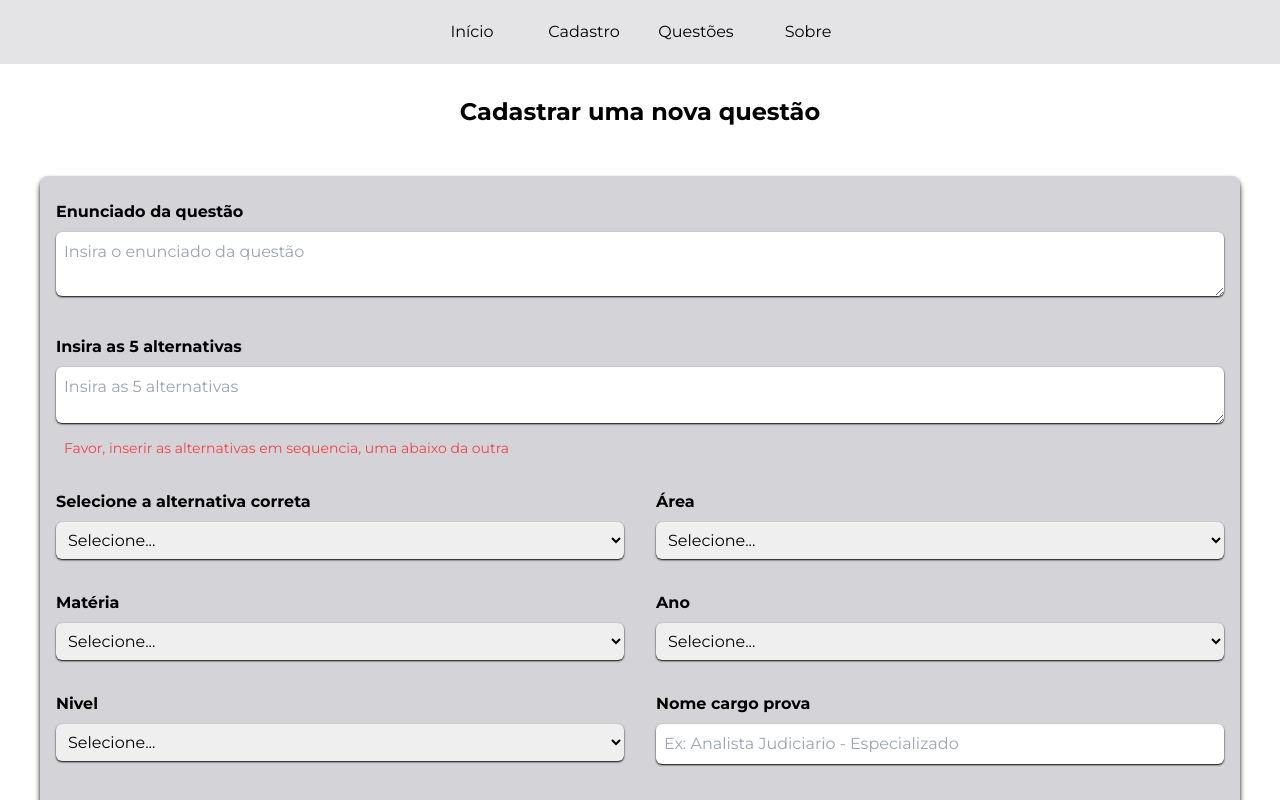
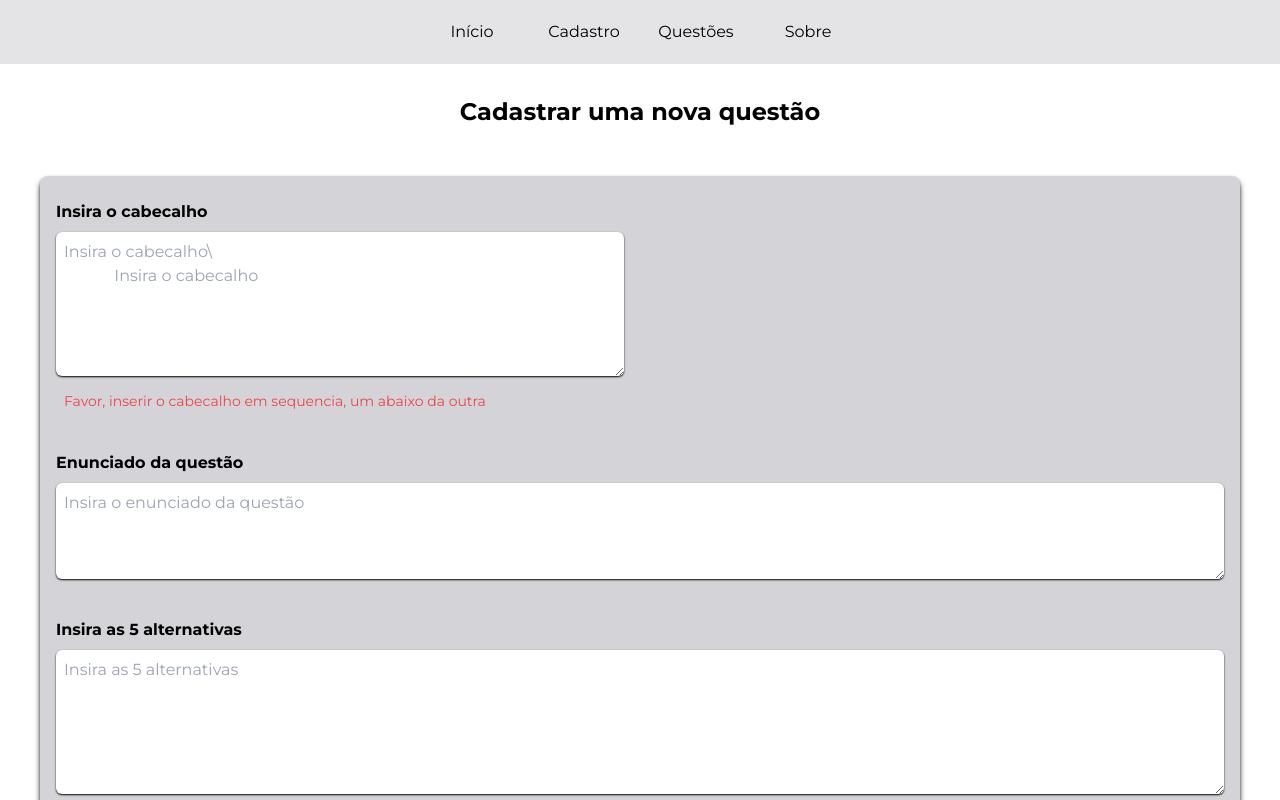
Before and after one commit to oliveirait/qeleva, a Next.js app: page /cadastro in a window 1280 px wide. Shown: the top 800 px of the page. Built offline with nearby package versions, Linux system fonts and the light colour scheme.

Commit message:
refactor: add easy register

```diff
--- a/src/app/cadastro/page.tsx
+++ b/src/app/cadastro/page.tsx
@@ -87,8 +87,11 @@ export default function Cadastro () {
   const [cargo, setCargo] = React.useState('')
   const [nomeprova, setNomeProva] = React.useState('')
   const optionsQuestions = [a1, a2, a3, a4, a5]
+
+  const [head, setHead] = React.useState('')
   const [questions, setQuestions] = React.useState('')
   const [message, setMessage] = React.useState(false)
+  const [message2, setMessage2] = React.useState(false)
 
 
  {/*  const addQuestions = async (e: any) => {
@@ -219,6 +222,23 @@ export default function Cadastro () {
     }
   }, [questions])
 
+  React.useEffect(() => {
+    if (head.trim().length > 0) {
+      const separated = head.split('\n')
+
+      if (separated.length === 4) {
+        setMessage2(true)
+        setNomeProva(separated[0])
+        setCargo(separated[1])
+        setNivel(separated[2])
+        setAno(separated[3])
+      } else {
+        setMessage2(false)
+      }
+
+    }
+  }, [head])
+
   return (
 
     <div className="flex flex-col items-center justify-center m-4 ">
@@ -227,6 +247,26 @@ export default function Cadastro () {
 
       <form className=" h-full w-[350px] md:w-[768px] xl:w-[1200px] xl:m-8  bg-zinc-300 rounded-lg my-4 shadow-md shadow-black">
 
+      <div className="xl:md:grid xl:grid-cols-2">
+        <div className="p-2 space-y-2 rounded-md mt-4 m-2" >
+          <main className="font-bold">Insira o cabecalho</main>
+          <textarea
+            placeholder="Insira o cabecalho\
+            Insira o cabecalho"
+            onChange={(e) => setHead(e.target.value)}
+            value={head}
+            title="Cabecalho"
+            className="w-full pt-2 px-2 rounded-md h-36 shadow-black shadow-sm"
+          />
+          {
+            !message2
+            ? <p className="pl-2 text-sm text-red-500 -pt-10">Favor, inserir o cabecalho em sequencia, um abaixo da outra</p>
+            : <p className="pl-2 text-sm text-green-600 -pt-10">Alternativas OK. Cabecalho pronto. </p>
+          }
+        </div>
+    </div>
+
+
         <div className="p-2 space-y-2 rounded-md mt-4 m-2" >
           <main className="font-bold">Enunciado da questão</main>
           <textarea
@@ -234,7 +274,7 @@ export default function Cadastro () {
             onChange={(e) => setEnun(e.target.value)}
             value={enun}
             title="Enunciado"
-            className="w-full p-2 rounded-md  shadow-black shadow-sm"
+            className="w-full p-2 rounded-md h-24 shadow-black shadow-sm"
           />
         </div>
         <div className="p-2 space-y-2 rounded-md mt-4 m-2" >
@@ -244,7 +284,7 @@ export default function Cadastro () {
             onChange={(e) => setQuestions(e.target.value)}
             value={questions}
             title="Questões"
-            className="w-full pt-2 px-2 rounded-md  shadow-black shadow-sm"
+            className="w-full pt-2 px-2 rounded-md h-36 shadow-black shadow-sm"
           />
           {
             !message
@@ -284,25 +324,12 @@ export default function Cadastro () {
 
 
 
-        <InputSelect title="Selecione a alternativa correta" value={resp} setValue={setResp} arrValues={optionsQuestions}/>
-
         <InputSelect title="Área" value={area} setValue={setArea} arrValues={optionsArea}/>
 
         <InputSelect title="Matéria" value={materia} setValue={setMateria} arrValues={optionsMateria}/>
 
-        <InputSelect title="Ano" value={ano} setValue={setAno} arrValues={optionsAno}/>
+        <InputSelect title="Alternativa correta" value={resp} setValue={setResp} arrValues={optionsQuestions}/>
 
-        <InputSelect title="Nivel" value={nivel} setValue={setNivel} arrValues={optionsNivel}/>
-
-        <Inputs
-          title="Nome cargo prova" place="Ex: Analista Judiciario - Especializado"
-          value={cargo} setValue={setCargo}
-        />
-
-        <Inputs
-          title="Nome prova" place="Ex: TRIBUNAL REGIONAL DO TRABALHO 13ª REGIÃO"
-          value={nomeprova} setValue={setNomeProva}
-        />
 
       </div>
 
--- a/src/config/server.ts
+++ b/src/config/server.ts
@@ -1,3 +1,5 @@
 
 
-export const ipServer = '192.168.1.2'
+//export const ipServer = '192.168.1.2' // CASA
+
+export const ipServer = '10.0.0.132' // TRABALHO
```
